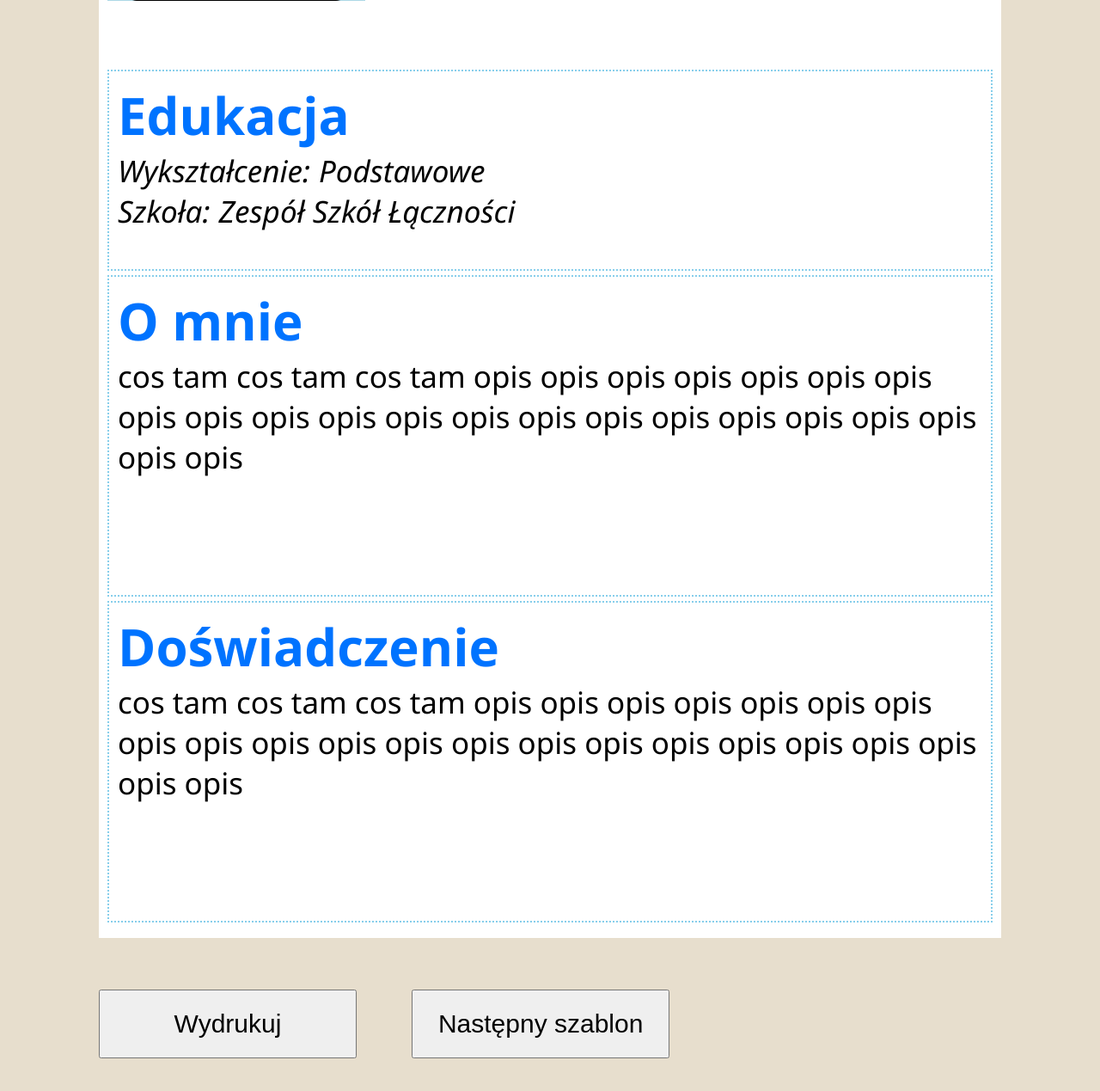
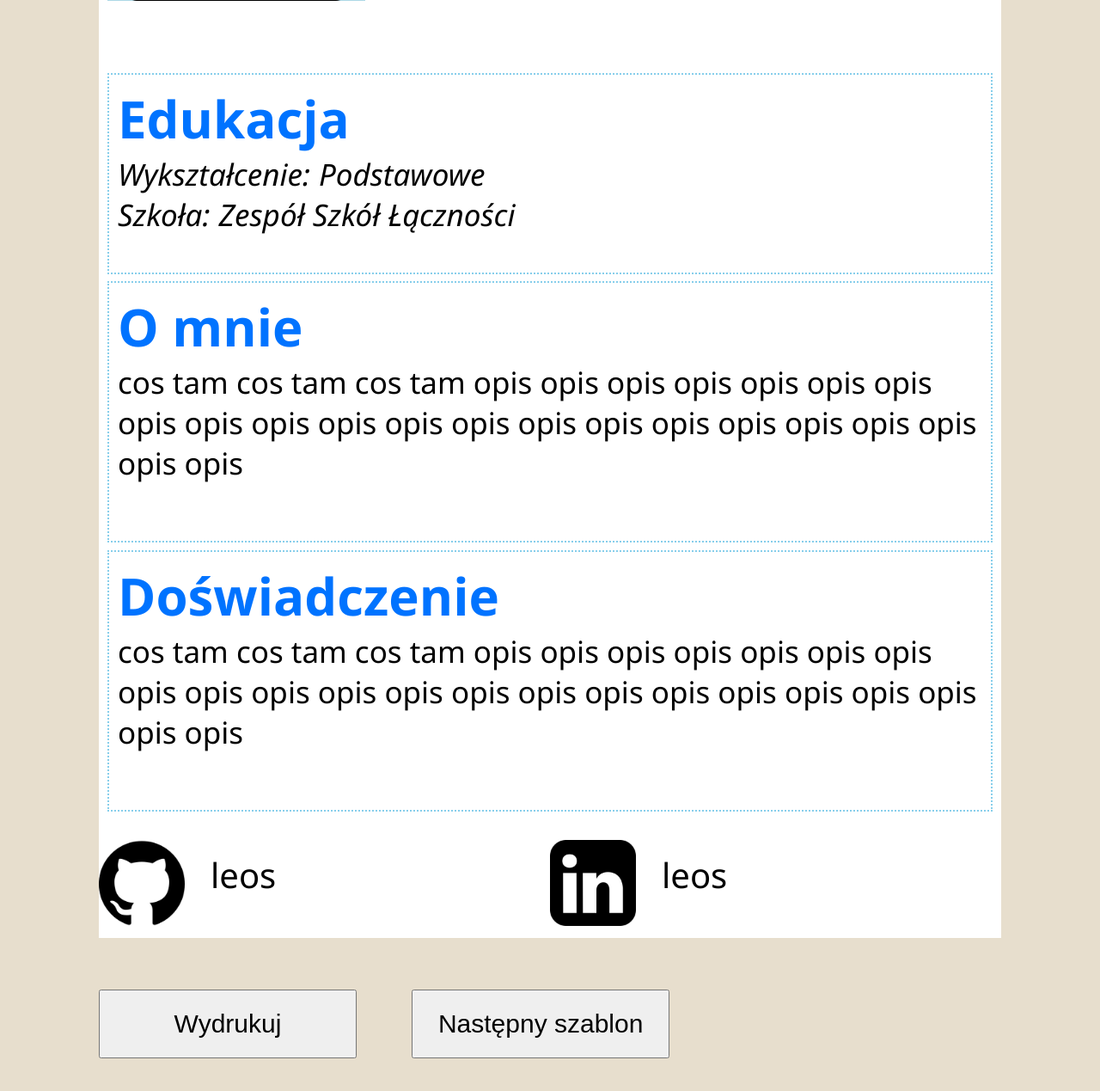
Before and after one commit to LiscoX/cv, a Python web app: template static/templates/template1.html in a window 1280 px wide. Shown: the part 347-1616 px from the top of the page at 86% size. Run offline with Jinja, Linux system fonts and the light colour scheme; the template is opened without the code that fills it, so the values that code supplies are empty.

Commit message:
linkedin i github i kilka poprawek

```diff
--- a/api/saved/projects/cv1.json
+++ b/api/saved/projects/cv1.json
@@ -1 +1 @@
-{"name": "Leon Mmmmmm", "phone": "+48 231 312 315", "birthday": "2000-07-23", "education": "s", "school": "zsl :(", "about": "jestem dentolem :o", "experience": "bezrobotny chud", "picture": "aecad5672ef743e4927ac41a9a4765de.jpg"}
+{"name": "Leon Mmmmmm", "phone": "", "birthday": "2000-07-23", "education": "s", "school": "zsl :(", "about": "jestem dentolem :o", "experience": "bezrobotny chud", "github": "leos", "linkedin": "leos1", "picture": "aecad5672ef743e4927ac41a9a4765de.jpg"}
--- /dev/null
+++ b/api/saved/projects/cv3.json
@@ -0,0 +1 @@
+{"name": "Rafal sliwka", "phone": "+48 892 321 521", "birthday": "2027-02-24", "education": "s", "school": "nie wiem", "about": "jestem rafal sliwka", "experience": "nie mam doswiadczenia gdyz jestem dentka", "github": "rafal", "linkedin": "rafal_2", "picture": "321f4aedb7bc46c9b9d52ec67336aad2.jpg"}
--- a/static/templates/template1.html
+++ b/static/templates/template1.html
@@ -37,6 +37,12 @@
 
                 display: flex;
                 flex-wrap: wrap;
+            }
+
+            img{
+                width: 100px;
+                height: 100px;
+                margin-top: 20px;
             }
 
             #picture{
@@ -99,7 +105,7 @@
 
             #info{
                 width: 100%;
-                height: 25%;
+                height: 20%;
                 margin-left: 20px;
                 border: 2px dotted skyblue;
                 padding: 10px;
@@ -111,7 +117,7 @@
             #exp{
                 border: 2px dotted skyblue;
                 width: 100%;
-                height: 25%;
+                height: 20%;
                 padding: 10px;
                 margin-left: 10px;
                 margin-right: 10px;
@@ -126,7 +132,20 @@
             #footer{
                 height: 10%;
                 width: 100%;
+                display: flex;
             }
+
+            #github, #linkedin{
+                width: 50%;
+                display: flex;
+                align-items: center;
+            }
+
+            #githubName, #linkedinName{
+                font-size: 40px;
+                margin: 30px;
+            }
+
 
             button{
                 width: 300px;
@@ -165,7 +184,14 @@
                 </div>
 
                 <div id="footer">
-                    <!-- to jest tutaj TYLKO zeby zapelnic puste miejsce </3 -->
+                    <div id="github">
+                        <img src="github.png" alt="github">
+                        <div id="githubName">leos</div>
+                    </div>
+                    <div id="linkedin">
+                        <img src="linkedin.jpg" alt="linkedin">
+                        <div id="linkedinName">leos</div>
+                    </div>
                 </div>
             </div>
 
@@ -208,6 +234,8 @@
                             document.getElementById("opis").textContent = data["about"];
                             document.getElementById("doswiadczenie").textContent = data["experience"];
 
+                            document.getElementById("githubName").textContent = data["github"];
+                            document.getElementById("linkedinName").textContent = data["linkedin"];
 
                             if(data.picture) {
                                 document.getElementById("picture").src = `/pictures/${encodeURIComponent(data.picture)}`;
```
Also changed, not shown: api/main.py (+6 -1 lines), static/index.html (+12 -0 lines), static/script.js (+9 -1 lines), static/templates/template2.html (+30 -1 lines), api/saved/pics/321f4aedb7bc46c9b9d52ec67336aad2.jpg (added), static/templates/github.png (added), static/templates/linkedin.jpg (added).
